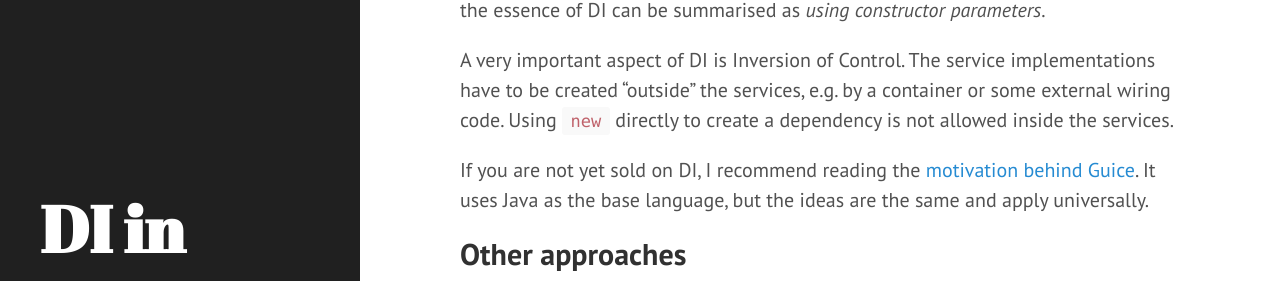
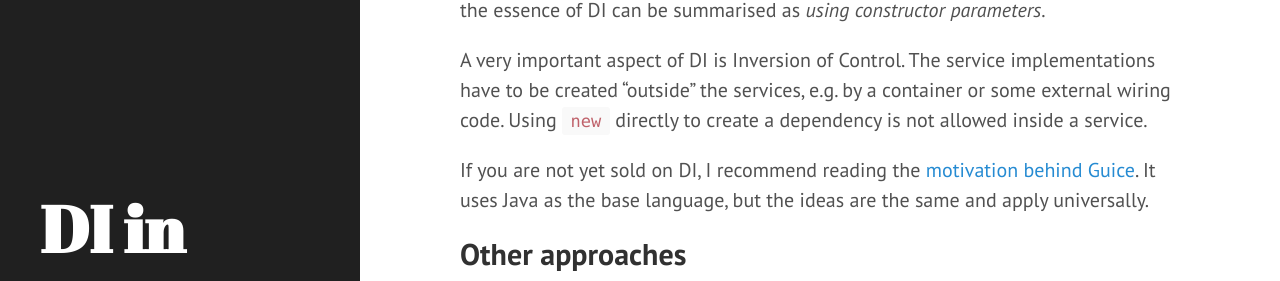
Before and after one commit to di-in-scala/di-in-scala.github.io-sources, a Jekyll site: the page built from index.md, in a window 1280 px wide and 900 px high, scrolled down 1183 px. Shown: the part 153-434 px from the top of the window. Built offline with Jekyll 4.4.1, drawn with Linux system fonts in a browser that asks for light colours; Markdown is read by kramdown in place of the engine named in the settings; comment, search, counter and statistics services are not loaded.

Commit message:
Small intro changes

```diff
--- a/_includes/introduction.md
+++ b/_includes/introduction.md
@@ -15,7 +15,7 @@ DI is all about decoupling client and service code (the client may happen to be
 
 The means of injecting the dependencies vary from approach to approach, but the one we will be using here is passing dependencies through constructor parameters. Other possibilities include setter/field injection, or using a service locator. Hence, the essence of DI can be summarised as *using constructor parameters*.
 
-A very important aspect of DI is Inversion of Control. The service implementations have to be created "outside" the services, e.g. by a container or some external wiring code. Using `new` directly to create a dependency is not allowed inside the services.
+A very important aspect of DI is Inversion of Control. The service implementations have to be created "outside" the services, e.g. by a container or some external wiring code. Using `new` directly to create a dependency is not allowed inside a service.
 
 If you are not yet sold on DI, I recommend reading the [motivation behind Guice](https://github.com/google/guice/wiki/Motivation). It uses Java as the base language, but the ideas are the same and apply universally.
 
```
